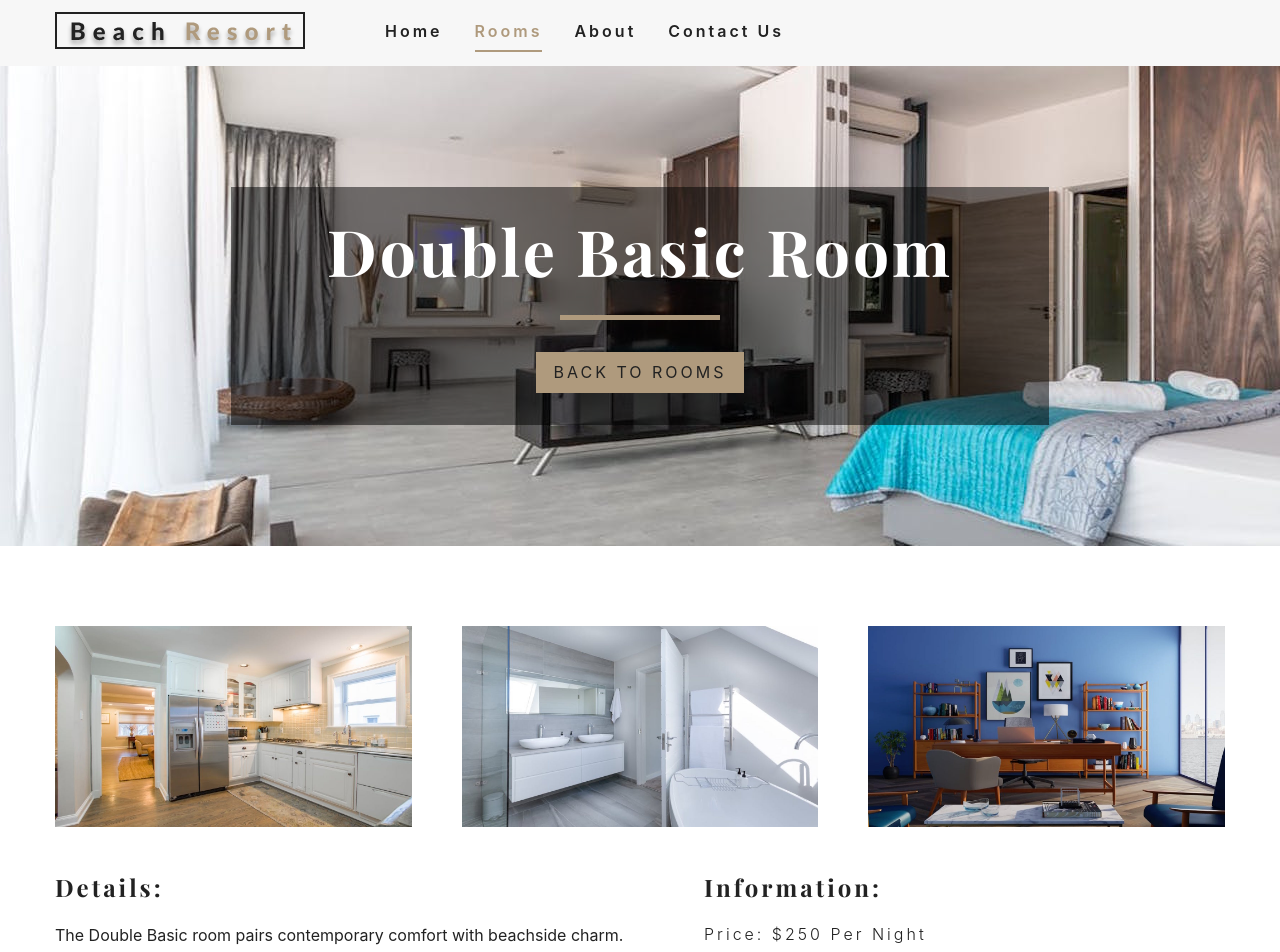
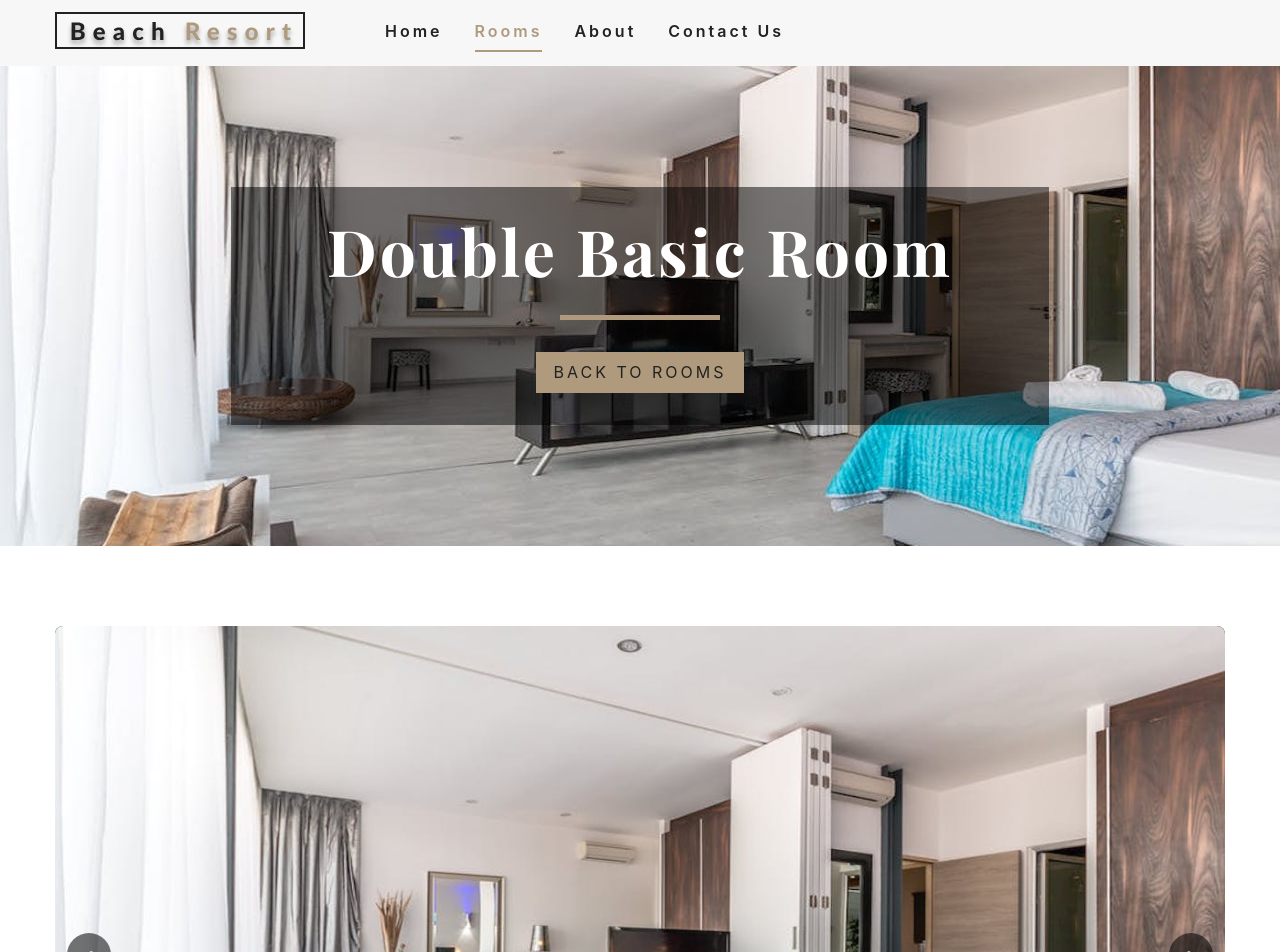
Before and after one commit to alirazaay/Beach-Resort-Website, a React (Create React App) app: page /rooms/double-basic in a window 1280 px wide. Shown: the top 952 px of the page. Built offline with nearby package versions, Linux system fonts and the light colour scheme.

Commit message:
feat: create SingleRoom page component with image carousel integration

```diff
--- a/src/Pages/SingleRoom.jsx
+++ b/src/Pages/SingleRoom.jsx
@@ -9,6 +9,9 @@ import defaultBcg from "../assets/img/jpeg/room-1.jpeg";
 import Banner from "../Components/Banner/Banner";
 import { RoomContext } from "../Context/Context";
 import StyledHero from "../Components/StyledHero/StyledHero";
+
+// FEATURE: Image Carousel — replaces the static horizontal image grid
+import ImageCarousel from "../Components/ImageCarousel/ImageCarousel";
 
 export default class SingleRoom extends Component {
   constructor(props) {
@@ -48,7 +51,7 @@ export default class SingleRoom extends Component {
       images,
     } = room;
 
-    const [mainImg, ...defaultImg] = images;
+    const [mainImg] = images;
 
     return (
       <>
@@ -61,19 +64,11 @@ export default class SingleRoom extends Component {
         </StyledHero>
 
         <section className="single-room" aria-label={`${name} room details`}>
+          {/* FEATURE: ImageCarousel replaces static grid of images.
+              Passes ALL images (including the hero one) so users can browse
+              every photo without having to go back to the hero. */}
           <div className="single-room-images">
-            {/* FIX: Using src as key suffix (content-based) instead of pure index.
-                Pure index keys cause React reconciliation bugs when list order changes. */}
-            {defaultImg.map((item, index) => {
-              return (
-                <img
-                  key={`${name}-img-${index}`}
-                  src={item}
-                  alt={`${name} room view ${index + 1}`}
-                  loading="lazy"
-                />
-              );
-            })}
+            <ImageCarousel images={images} name={name} />
           </div>
 
           <div className="single-room-info">
@@ -91,7 +86,11 @@ export default class SingleRoom extends Component {
                 {capacity > 1 ? `${capacity} people` : `${capacity} person`}
               </h6>
               <h6>{pets ? "✓ Pets allowed" : "✗ No pets allowed"}</h6>
-              <h6>{breakfast ? "✓ Free breakfast included" : "✗ Breakfast not included"}</h6>
+              <h6>
+                {breakfast
+                  ? "✓ Free breakfast included"
+                  : "✗ Breakfast not included"}
+              </h6>
             </article>
           </div>
         </section>
@@ -99,10 +98,10 @@ export default class SingleRoom extends Component {
         <section className="room-extras" aria-label="Room amenities">
           <h6>Extras &amp; Amenities:</h6>
           <ul className="extras">
-            {/* FIX: Using item content as key basis — extras are unique strings,
-                so `extra-${item}` gives stable, meaningful keys */}
             {extras.map((item, index) => {
-              return <li key={`extra-${index}-${item.slice(0, 10)}`}>– {item}</li>;
+              return (
+                <li key={`extra-${index}-${item.slice(0, 10)}`}>– {item}</li>
+              );
             })}
           </ul>
         </section>
```
